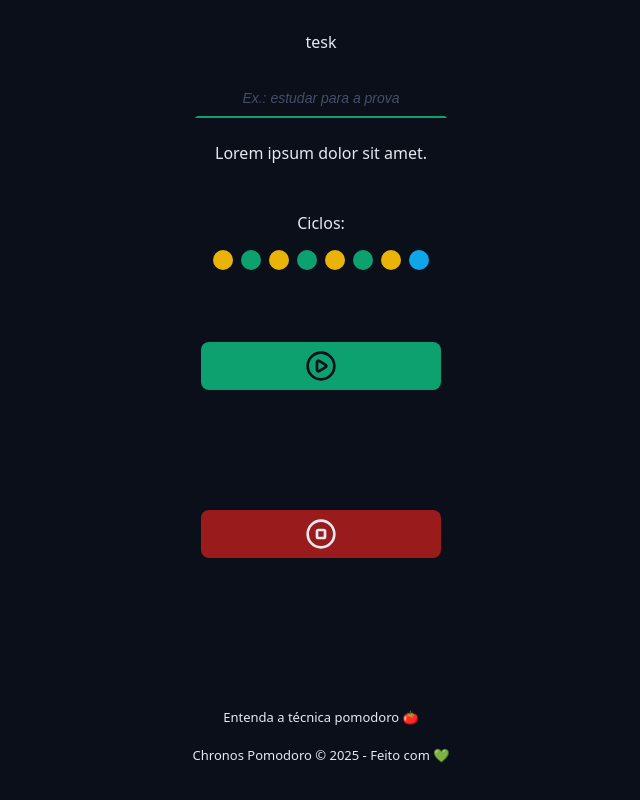
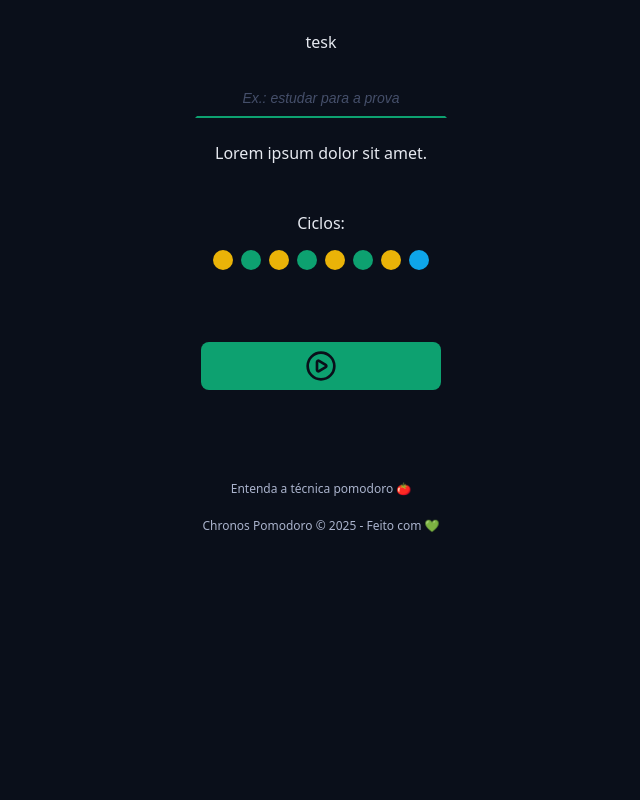
Before and after one commit to pholiveira-dev/chronos-pomodoro, a React (Vite) app: page / in a window 1280 px wide. Shown: the part 536-1336 px from the top of the page, without its empty margins (319-959 px from the left). After the commit the page ends 1112 px from the top, so only its background shows below. Built offline with nearby package versions, Linux system fonts and the light colour scheme.

Commit message:
styles: ajustando o css do componente footer

```diff
--- a/src/App.tsx
+++ b/src/App.tsx
@@ -2,7 +2,6 @@ import {
   HomeIcon,
   PlayCircleIcon,
   Settings,
-  StopCircleIcon,
   Sun,
   TimerIcon,
 } from "lucide-react";
@@ -57,7 +56,6 @@ export function App() {
           <Cycles />
           <div className="formRow">
             <DefaultButton icon={<PlayCircleIcon />} color="green" />
-            <DefaultButton icon={<StopCircleIcon />} color="red" />
           </div>
         </form>
       </Container>
--- a/src/components/Footer/index.tsx
+++ b/src/components/Footer/index.tsx
@@ -3,8 +3,12 @@ import styles from "./styles.module.css";
 export function Footer() {
   return (
     <footer className={styles.container}>
-      <p className={styles.paragraph}>Entenda a técnica pomodoro 🍅</p>
-      <p className={styles.paragraph}>Chronos Pomodoro © 2025 - Feito com 💚</p>
+      <a href="" className={styles.paragraph}>
+        Entenda a técnica pomodoro 🍅
+      </a>
+      <a href="" className={styles.paragraph}>
+        Chronos Pomodoro &copy; {new Date().getFullYear()} - Feito com 💚
+      </a>
     </footer>
   );
 }
--- a/src/components/Footer/styles.module.css
+++ b/src/components/Footer/styles.module.css
@@ -1,11 +1,18 @@
 .container {
-  font-size: 1.3rem;
-  padding: 6rem;
-  align-content: center;
-  text-align: center;
-  align-content: center;
+  gap: 1.6rem;
 }
 
 .paragraph {
+  display: flex;
+  font-size: 1.2rem;
   padding: 1rem;
+  text-decoration: none;
+  color: var(--text-muted);
+  align-items: center;
+  justify-content: center;
+  flex-direction: column;
 }
+
+.paragraph:hover {
+  text-decoration: underline;
+}
```
